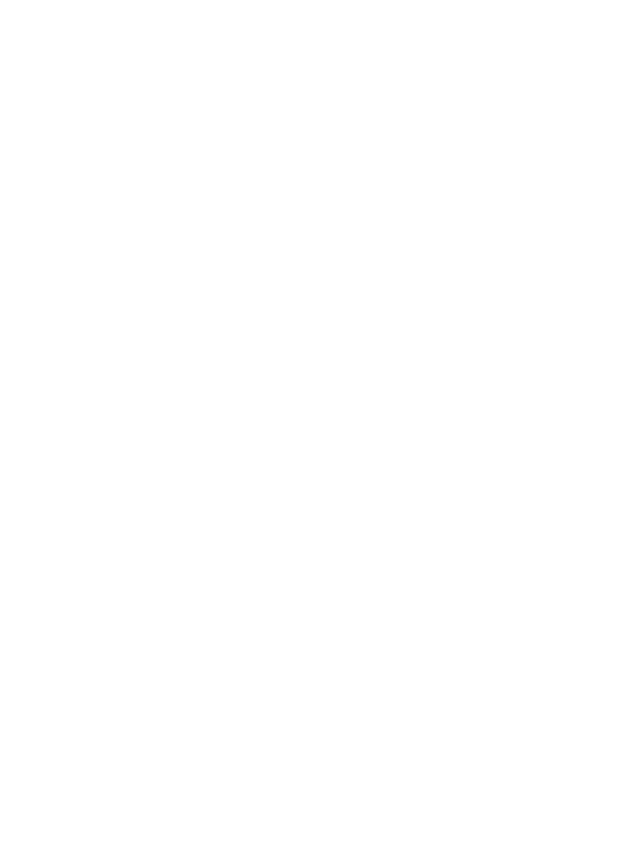
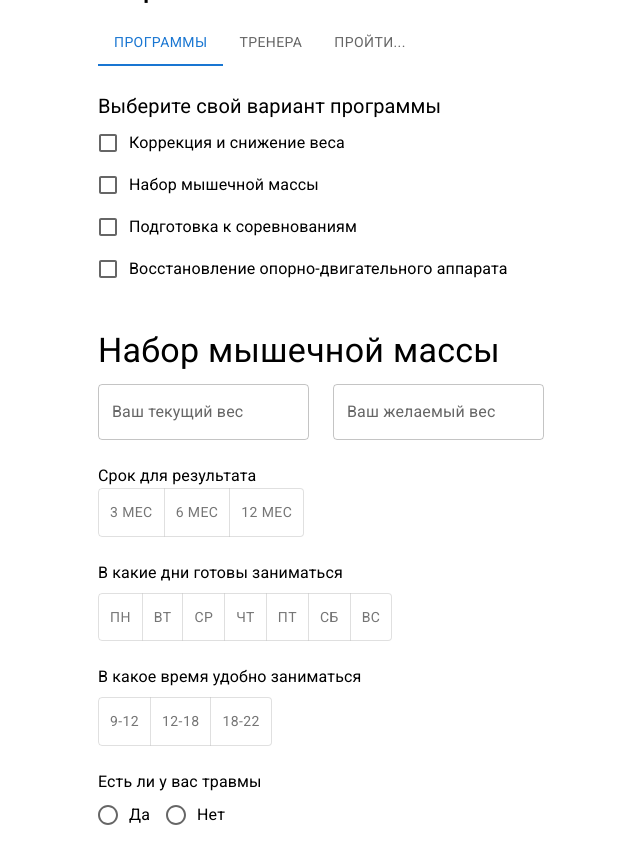
Before and after one commit to IZERAK/UTP_FRONTEND, a React (Create React App) app in the folder upt/: page /client_main in a window 1280 px wide. Before the commit this address had no page. Shown: the whole page, without its empty margins (319-959 px from the left). Before the commit the page ends 800 px from the top, so only its background shows below. Built offline with nearby package versions, Linux system fonts and the light colour scheme.

Commit message:
Клиент

```diff
--- a/upt/src/App.js
+++ b/upt/src/App.js
@@ -14,6 +14,7 @@
 import MapPage from './pages/Map';
 import ProfileTrainer from './pages/ProfileTrainer';
 import EventsPage from './pages/Events';
+import ClientMain from './pages/ClientMain';
 
 
 function App() {
@@ -27,6 +28,7 @@
         <Route path="/client_info_add" element={<ClientInfo />} />
         <Route path="/choose_plan" element={<ChoosePlan />} />
         <Route path="/pay" element={<Pay />} />
+        <Route path="/client_main" element={<ClientMain />}/>
         <Route path="/trainer_info_add" element={<TrainerInfo />} />
         <Route path="/trainer_main" element={<MainTrainer />}>
           <Route path="news" element={<NewsPage />} />
--- a/upt/src/index.css
+++ b/upt/src/index.css
@@ -1,3 +1,17 @@
 body {
+  display: flex;
   font-family: 'Roboto', sans-serif;
+  height: 100vh;
+  align-items: center;
+  justify-content: center;
 }
+*,*:after, *:before {
+  box-sizing: border-box;
+  margin: 0;
+  padding: 0;
+}
+#root {
+  display: flex;
+  align-items: center;
+  justify-content: center;
+}
--- a/upt/src/pages/ClientInfo.jsx
+++ b/upt/src/pages/ClientInfo.jsx
@@ -47,13 +47,13 @@
         };
 
         try {
-            setLoading(true);
+         /*    setLoading(true);
             // Отправляем данные на сервер
             const response = await userService.updateUser(51, userData);
             console.log('Данные пользователя обновлены:', response);
-
+ */
             // Перенаправляем пользователя на страницу info-user
-            navigate('/client_info_add');
+            navigate('/client_main');
         } catch (error) {
             setError(error.message || 'Произошла ошибка при обновлении данных.');
         } finally {
--- /dev/null
+++ b/upt/src/pages/ClientMain.jsx
@@ -0,0 +1,183 @@
+import React, { useState } from 'react';
+import {
+  Box,
+  Tabs,
+  Tab,
+  Checkbox,
+  FormControlLabel,
+  Typography,
+  TextField,
+  ToggleButtonGroup,
+  ToggleButton,
+  Radio,
+  RadioGroup,
+  Grid,
+} from '@mui/material';
+
+const NorwayProgram = () => {
+  const [tabValue, setTabValue] = useState(0);
+  const [program, setProgram] = useState([]);
+  const [direction, setDirection] = useState([]);
+  const [weight, setWeight] = useState({ current: '', desired: '' });
+  const [duration, setDuration] = useState('');
+  const [days, setDays] = useState([]);
+  const [time, setTime] = useState('');
+  const [injuries, setInjuries] = useState('');
+
+  const handleTabChange = (event, newValue) => {
+    setTabValue(newValue);
+  };
+
+  const handleProgramChange = (event) => {
+    const value = event.target.name;
+    setProgram(prev =>
+      prev.includes(value)
+        ? prev.filter(p => p !== value)
+        : [...prev, value]
+    );
+  };
+
+  const handleDirectionChange = (event) => {
+    const value = event.target.name;
+    setDirection(prev =>
+      prev.includes(value)
+        ? prev.filter(d => d !== value)
+        : [...prev, value]
+    );
+  };
+
+  return (
+    <Box sx={{ p: 3 }}>
+      {/* Первый интерфейс */}
+      <Typography variant="h4" gutterBottom>Норвегия</Typography>
+
+      <Tabs value={tabValue} onChange={handleTabChange}>
+        <Tab label="Программы" />
+        <Tab label="Тренера" />
+        <Tab label="Пройти..." />
+      </Tabs>
+
+      {tabValue === 0 && (
+        <Box sx={{ mt: 3 }}>
+          <Typography variant="h6">Выберите свой вариант программы</Typography>
+          <Box sx={{ display: 'flex', flexDirection: 'column' }}>
+            {['Коррекция и снижение веса', 'Набор мышечной массы', 'Подготовка к соревнованиям', 'Восстановление опорно-двигательного аппарата']
+              .map((option) => (
+                <FormControlLabel
+                  key={option}
+                  control={
+                    <Checkbox
+                      checked={program.includes(option)}
+                      onChange={handleProgramChange}
+                      name={option}
+                    />
+                  }
+                  label={option}
+                />
+              ))}
+          </Box>
+        </Box>
+      )}
+
+      {tabValue === 2 && (
+        <Box sx={{ mt: 3 }}>
+          <Typography variant="h6">Выберите направление</Typography>
+          <Box sx={{ display: 'flex', flexDirection: 'column' }}>
+            {['Групповые тренировки', 'Растяжка', 'Танцевальные тренировки', 'АВБ', 'Поиск']
+              .map((option) => (
+                <FormControlLabel
+                  key={option}
+                  control={
+                    <Checkbox
+                      checked={direction.includes(option)}
+                      onChange={handleDirectionChange}
+                      name={option}
+                    />
+                  }
+                  label={option}
+                />
+              ))}
+          </Box>
+        </Box>
+      )}
+
+      {/* Второй интерфейс */}
+      <Box sx={{ mt: 5 }}>
+        <Typography variant="h4" gutterBottom>Набор мышечной массы</Typography>
+
+        <Grid container spacing={3}>
+          <Grid item xs={6}>
+            <TextField
+              fullWidth
+              label="Ваш текущий вес"
+              value={weight.current}
+              onChange={(e) => setWeight({...weight, current: e.target.value})}
+            />
+          </Grid>
+          <Grid item xs={6}>
+            <TextField
+              fullWidth
+              label="Ваш желаемый вес"
+              value={weight.desired}
+              onChange={(e) => setWeight({...weight, desired: e.target.value})}
+            />
+          </Grid>
+        </Grid>
+
+        <Box sx={{ mt: 3 }}>
+          <Typography>Срок для результата</Typography>
+          <ToggleButtonGroup
+            exclusive
+            value={duration}
+            onChange={(e, val) => setDuration(val)}
+          >
+            {['3 мес', '6 мес', '12 мес'].map((opt) => (
+              <ToggleButton key={opt} value={opt}>{opt}</ToggleButton>
+            ))}
+          </ToggleButtonGroup>
+        </Box>
+
+        <Box sx={{ mt: 3 }}>
+          <Typography>В какие дни готовы заниматься</Typography>
+          <ToggleButtonGroup
+            value={days}
+            onChange={(e, val) => setDays(val)}
+            sx={{ mt: 1 }}
+          >
+            {['Пн', 'Вт', 'Ср', 'Чт', 'Пт', 'Сб', 'Вс'].map((day) => (
+              <ToggleButton key={day} value={day}>{day}</ToggleButton>
+            ))}
+          </ToggleButtonGroup>
+        </Box>
+
+        <Box sx={{ mt: 3 }}>
+          <Typography>В какое время удобно заниматься</Typography>
+          <ToggleButtonGroup
+            exclusive
+            value={time}
+            onChange={(e, val) => setTime(val)}
+            sx={{ mt: 1 }}
+          >
+            {['9-12', '12-18', '18-22'].map((t) => (
+              <ToggleButton key={t} value={t}>{t}</ToggleButton>
+            ))}
+          </ToggleButtonGroup>
+        </Box>
+
+        <Box sx={{ mt: 3 }}>
+          <Typography>Есть ли у вас травмы</Typography>
+          <RadioGroup
+            row
+            value={injuries}
+            onChange={(e) => setInjuries(e.target.value)}
+          >
+            <FormControlLabel value="Да" control={<Radio />} label="Да" />
+            <FormControlLabel value="Нет" control={<Radio />} label="Нет" />
+          </RadioGroup>
+        </Box>
+      </Box>
+    </Box>
+  );
+};
+
+export default NorwayProgram;
--- a/upt/src/pages/MainTrainer.jsx
+++ b/upt/src/pages/MainTrainer.jsx
@@ -52,6 +52,7 @@
 
     // Список пунктов меню с иконками
     const menuItems = [
+        { id: 'news', text: 'Новости', path: 'news', icon: <HomeIcon /> },
         { id: 'programs', text: 'Программы', path: 'programs', icon: <FitnessCenterIcon /> },
         { id: 'clients', text: 'Клиенты', path: 'clients', icon: <PeopleIcon /> },
         { id: 'profile', text: 'Профиль', path: 'profile', icon: <PersonIcon /> },
@@ -64,7 +65,7 @@
                 <Toolbar>
                     {/* Пункты меню */}
                     <Box sx={{ display: 'flex', gap: 1, flexGrow: 1 }}>
-                        {/* Кнопка "Новости" с выпадающим меню */}
+                        {/*
                         <Button
                             color="inherit"
                             startIcon={<HomeIcon />}
@@ -79,11 +80,11 @@
                                 py: 1,
                             }}
                         >
-                            Новости
-                        </Button>
+
+                        </Button> */}
 
                         {/* Выпадающее меню */}
-                        <Menu
+                        {/*  <Menu
                             anchorEl={anchorEl}
                             open={open}
                             onClose={handleMenuClose}
@@ -93,7 +94,7 @@
                                 selected={location.pathname.includes('news')}
                             >
                                 <ListItemIcon>
-                                    <HomeIcon fontSize="small" /> {/* Иконка для новостей */}
+                                    <HomeIcon fontSize="small" />
                                 </ListItemIcon>
                                 Новости
                             </MenuItem>
@@ -102,11 +103,11 @@
                                 selected={location.pathname.includes('events')}
                             >
                                 <ListItemIcon>
-                                    <EventIcon fontSize="small" /> {/* Иконка для мероприятий */}
+                                    <EventIcon fontSize="small" />
                                 </ListItemIcon>
                                 Мероприятия
                             </MenuItem>
-                        </Menu>
+                        </Menu>*/ }
 
                         {/* Остальные пункты меню */}
                         {menuItems.map((item) => (
--- a/upt/src/services/registerService.js
+++ b/upt/src/services/registerService.js
@@ -1,10 +1,11 @@
 import axios from 'axios';
+
 
 const registerUser = async (email, password) => {
     try {
         const requestBody = {
             emailAddress: email, // Поле "emailAddress" в теле запроса
-            passwordHash: password, // Поле "passwordHash" в теле запроса
+            password: password, // Поле "password" в теле запроса
         };
 
         console.log('Отправляемый запрос:', requestBody); // Логируем тело запроса
```
